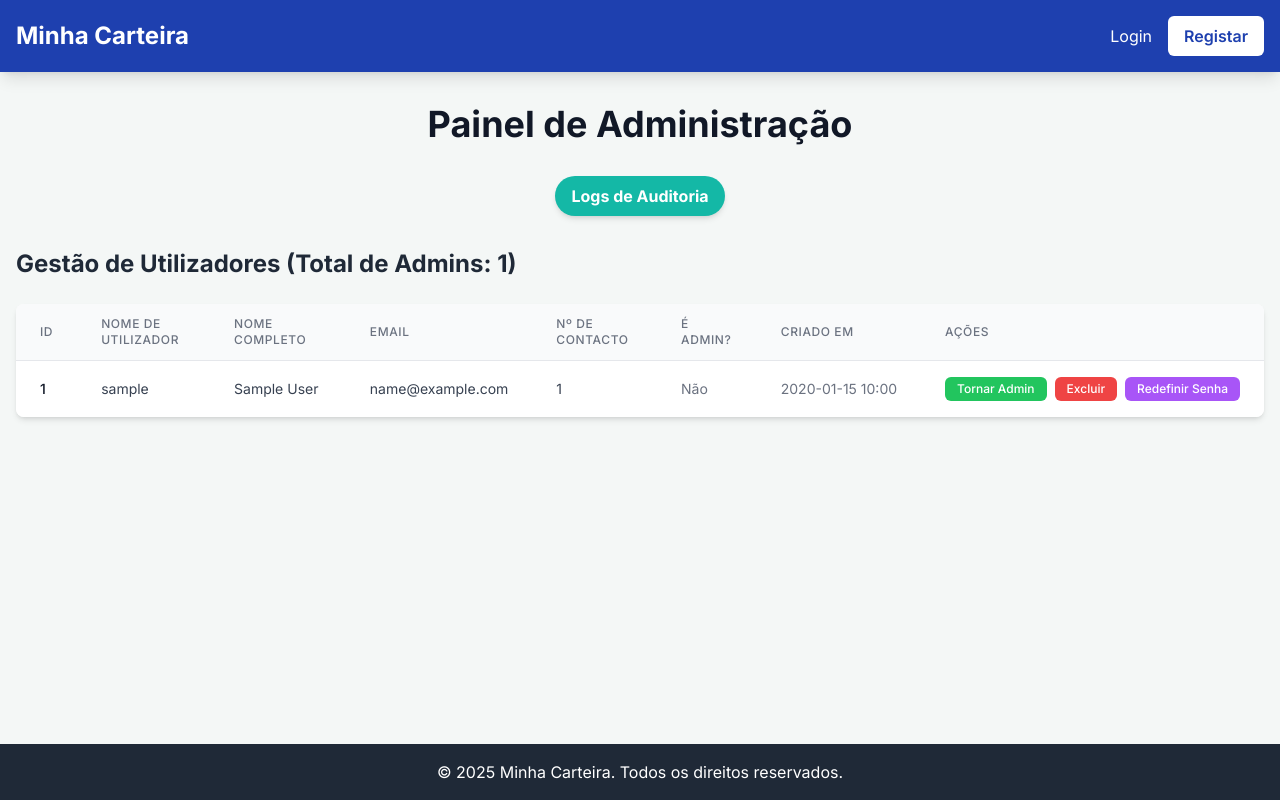
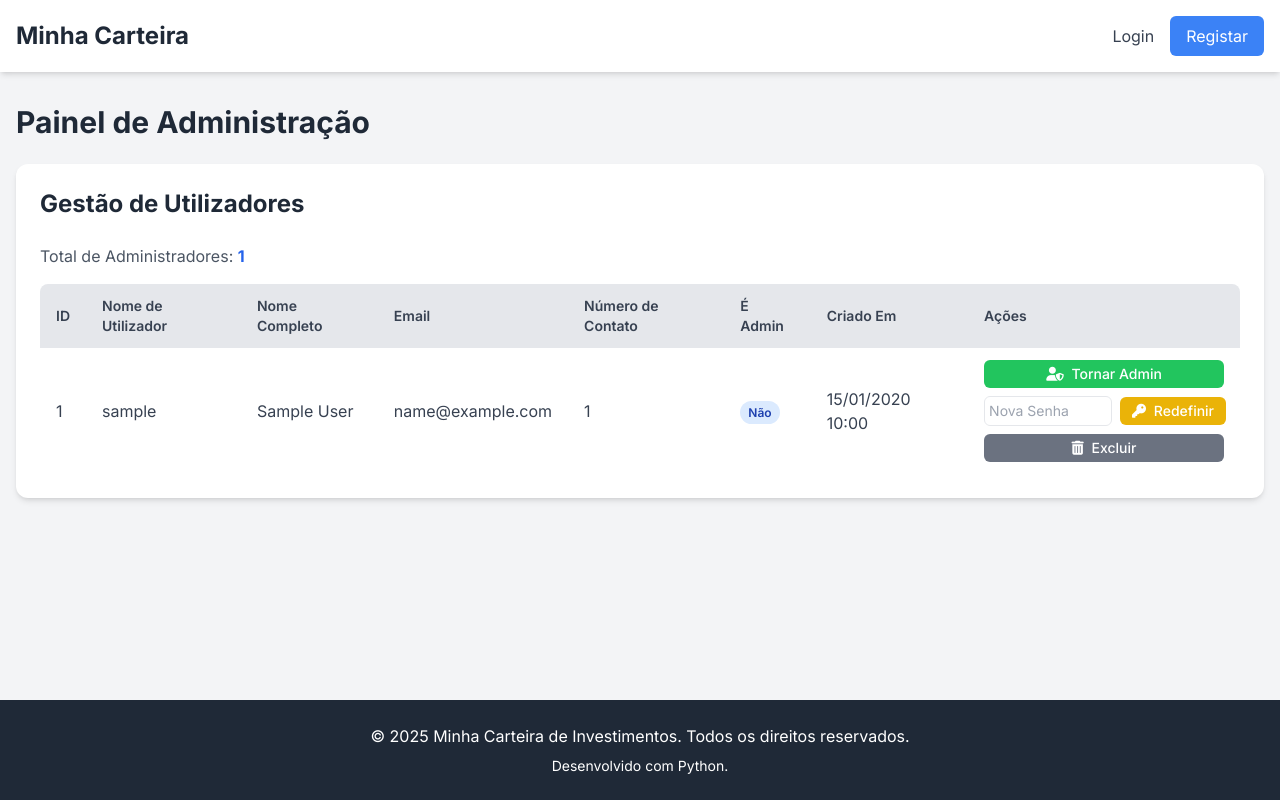
Before and after one commit to Marcos415/cotacoesview, a Flask app: template templates/admin_dashboard.html in a window 1280 px wide. Run offline with Flask 3, Linux system fonts and the light colour scheme; the template is opened without the code that fills it: most values are stand-ins (such as "Sample title", 1, 10 or a date in 2020); parts of the project's set-up code (start-up, migrations or seed data) failed here and were passed over; some libraries are stand-ins or nearby versions.

Commit message:
Corrigido o botão de redefinir senha no painel de admin para incluir campo de nova senha.

```diff
--- a/templates/admin_dashboard.html
+++ b/templates/admin_dashboard.html
@@ -1,104 +1,149 @@
-{% extends 'base.html' %}
+<!DOCTYPE html>
+<html lang="pt">
+<head>
+    <meta charset="UTF-8">
+    <meta name="viewport" content="width=device-width, initial-scale=1.0">
+    <title>Painel de Admin - Minha Carteira</title>
+    <script src="https://cdn.tailwindcss.com"></script>
+    <link href="https://fonts.googleapis.com/css2?family=Inter:wght@300;400;500;600;700&display=swap" rel="stylesheet">
+    <link rel="stylesheet" href="https://cdnjs.cloudflare.com/ajax/libs/font-awesome/6.0.0-beta3/css/all.min.css">
+    <style>
+        body {
+            font-family: 'Inter', sans-serif;
+            background-color: #f0f2f5;
+        }
+        .action-button {
+            transition: all 0.2s ease-in-out;
+            box-shadow: 0 4px 10px rgba(0, 0, 0, 0.1);
+        }
+        .action-button:hover {
+            transform: translateY(-2px);
+            box-shadow: 0 6px 15px rgba(0, 0, 0, 0.2);
+        }
+        .table-header {
+            background-color: #e9ecef;
+        }
+    </style>
+</head>
+<body class="bg-gray-100 min-h-screen flex flex-col">
+    <!-- Navbar -->
+    <nav class="bg-white shadow-md p-4 flex justify-between items-center">
+        <a href="{{ url_for('index') }}" class="text-2xl font-bold text-gray-800">
+            Minha Carteira
+        </a>
+        <div class="flex items-center space-x-4">
+            {% if session.get('user_id') %}
+            <span class="text-gray-700">Olá, <span class="font-semibold">{{ session.get('username') }}</span>!</span>
+            <div class="relative group">
+                <button class="text-gray-700 hover:text-blue-600 focus:outline-none flex items-center space-x-1">
+                    <i class="fas fa-user-circle text-xl"></i>
+                    <span>Conta</span>
+                    <i class="fas fa-chevron-down text-xs ml-1"></i>
+                </button>
+                <div class="absolute right-0 mt-2 w-48 bg-white rounded-md shadow-lg py-1 z-20 opacity-0 invisible group-hover:opacity-100 group-hover:visible transition-all duration-200 ease-in-out transform scale-95 group-hover:scale-100">
+                    <a href="{{ url_for('profile') }}" class="block px-4 py-2 text-sm text-gray-700 hover:bg-gray-100">
+                        <i class="fas fa-cog mr-2"></i>Configurações do Perfil
+                    </a>
+                    {% if session.get('is_admin') %}
+                    <a href="{{ url_for('admin_dashboard') }}" class="block px-4 py-2 text-sm text-gray-700 hover:bg-gray-100">
+                        <i class="fas fa-users-cog mr-2"></i>Painel de Admin
+                    </a>
+                    <a href="{{ url_for('admin_audit_logs') }}" class="block px-4 py-2 text-sm text-gray-700 hover:bg-gray-100">
+                        <i class="fas fa-clipboard-list mr-2"></i>Logs de Auditoria
+                    </a>
+                    {% endif %}
+                    <a href="{{ url_for('logout') }}" class="block px-4 py-2 text-sm text-gray-700 hover:bg-gray-100 border-t border-gray-200 mt-1 pt-2">
+                        <i class="fas fa-sign-out-alt mr-2"></i>Sair
+                    </a>
+                </div>
+            </div>
+            {% else %}
+            <a href="{{ url_for('login') }}" class="text-gray-700 hover:text-blue-600">Login</a>
+            <a href="{{ url_for('register') }}" class="bg-blue-500 text-white px-4 py-2 rounded-md hover:bg-blue-600 transition-colors">Registar</a>
+            {% endif %}
+        </div>
+    </nav>
 
-{% block title %}Painel de Administração{% endblock %}
+    <!-- Main Content -->
+    <main class="flex-grow container mx-auto px-4 py-8">
+        <h1 class="text-3xl font-bold text-gray-800 mb-6">Painel de Administração</h1>
 
-{% block content %}
-<div class="container mx-auto px-4 py-8">
-    <h1 class="text-4xl font-bold text-gray-900 mb-8 text-center">Painel de Administração</h1>
-
-    <!-- Mensagens Flash -->
+        <!-- Flash Messages -->
+        <div id="flash-messages" class="mb-6">
             {% with messages = get_flashed_messages(with_categories=true) %}
                 {% if messages %}
-            <div class="mb-6 space-y-3">
                     {% for category, message in messages %}
-                    <div class="p-4 rounded-lg text-sm {% if category == 'success' %}bg-green-100 text-green-800{% elif category == 'danger' %}bg-red-100 text-red-800{% elif category == 'warning' %}bg-yellow-100 text-yellow-800{% else %}bg-blue-100 text-blue-800{% endif %} shadow-md">
+                        <div class="p-3 mb-3 rounded-lg text-sm {% if category == 'success' %}bg-green-100 text-green-800{% elif category == 'danger' %}bg-red-100 text-red-800{% else %}bg-blue-100 text-blue-800{% endif %}" role="alert">
                             {{ message }}
                         </div>
                     {% endfor %}
-            </div>
                 {% endif %}
             {% endwith %}
-
-    <div class="mb-8 flex flex-wrap justify-center gap-4">
-        <a href="{{ url_for('admin_audit_logs') }}" class="bg-teal-500 hover:bg-teal-600 text-white font-bold py-2 px-4 rounded-full shadow-md hover:shadow-lg transition duration-300">
-            Logs de Auditoria
-        </a>
         </div>
 
-    <h2 class="text-2xl font-bold text-gray-800 mb-6">Gestão de Utilizadores (Total de Admins: {{ admin_count }})</h2>
+        <section class="bg-white p-6 rounded-xl shadow-md mb-8">
+            <h2 class="text-2xl font-bold text-gray-800 mb-6">Gestão de Utilizadores</h2>
+            <p class="text-gray-600 mb-4">Total de Administradores: <span class="font-bold text-blue-600">{{ admin_count }}</span></p>
 
             {% if users %}
-        <div class="overflow-x-auto bg-white rounded-lg shadow-md">
-            <table class="min-w-full divide-y divide-gray-200">
-                <thead class="bg-gray-50">
+                <div class="overflow-x-auto">
+                    <table class="min-w-full bg-white rounded-lg overflow-hidden">
+                        <thead class="bg-gray-200 text-gray-700">
                             <tr>
-                        <th scope="col" class="px-6 py-3 text-left text-xs font-medium text-gray-500 uppercase tracking-wider">
-                            ID
-                        </th>
-                        <th scope="col" class="px-6 py-3 text-left text-xs font-medium text-gray-500 uppercase tracking-wider">
-                            Nome de Utilizador
-                        </th>
-                        <th scope="col" class="px-6 py-3 text-left text-xs font-medium text-gray-500 uppercase tracking-wider">
-                            Nome Completo
-                        </th>
-                        <th scope="col" class="px-6 py-3 text-left text-xs font-medium text-gray-500 uppercase tracking-wider">
-                            Email
-                        </th>
-                        <th scope="col" class="px-6 py-3 text-left text-xs font-medium text-gray-500 uppercase tracking-wider">
-                            Nº de Contacto
-                        </th>
-                        <th scope="col" class="px-6 py-3 text-left text-xs font-medium text-gray-500 uppercase tracking-wider">
-                            É Admin?
-                        </th>
-                        <th scope="col" class="px-6 py-3 text-left text-xs font-medium text-gray-500 uppercase tracking-wider">
-                            Criado Em
-                        </th>
-                        <th scope="col" class="px-6 py-3 text-left text-xs font-medium text-gray-500 uppercase tracking-wider">
-                            Ações
-                        </th>
+                                <th class="py-3 px-4 text-left text-sm font-semibold">ID</th>
+                                <th class="py-3 px-4 text-left text-sm font-semibold">Nome de Utilizador</th>
+                                <th class="py-3 px-4 text-left text-sm font-semibold">Nome Completo</th>
+                                <th class="py-3 px-4 text-left text-sm font-semibold">Email</th>
+                                <th class="py-3 px-4 text-left text-sm font-semibold">Número de Contato</th>
+                                <th class="py-3 px-4 text-left text-sm font-semibold">É Admin</th>
+                                <th class="py-3 px-4 text-left text-sm font-semibold">Criado Em</th>
+                                <th class="py-3 px-4 text-left text-sm font-semibold">Ações</th>
                             </tr>
                         </thead>
-                <tbody class="bg-white divide-y divide-gray-200">
+                        <tbody class="divide-y divide-gray-200">
                             {% for user in users %}
                             <tr>
-                        <td class="px-6 py-4 whitespace-nowrap text-sm font-medium text-gray-900">{{ user.id }}</td>
-                        <td class="px-6 py-4 whitespace-nowrap text-sm text-gray-700">{{ user.username }}</td>
-                        <td class="px-6 py-4 whitespace-nowrap text-sm text-gray-700">{{ user.full_name }}</td>
-                        <td class="px-6 py-4 whitespace-nowrap text-sm text-gray-700">{{ user.email }}</td>
-                        <td class="px-6 py-4 whitespace-nowrap text-sm text-gray-700">{{ user.contact_number if user.contact_number else 'N/A' }}</td>
-                        <td class="px-6 py-4 whitespace-nowrap text-sm {% if user.is_admin %}text-green-600 font-semibold{% else %}text-gray-500{% endif %}">
+                                <td class="py-3 px-4 text-gray-700">{{ user.id }}</td>
+                                <td class="py-3 px-4 text-gray-700">{{ user.username }}</td>
+                                <td class="py-3 px-4 text-gray-700">{{ user.full_name }}</td>
+                                <td class="py-3 px-4 text-gray-700">{{ user.email }}</td>
+                                <td class="py-3 px-4 text-gray-700">{{ user.contact_number if user.contact_number else 'N/A' }}</td>
+                                <td class="py-3 px-4 text-gray-700">
+                                    <span class="px-2 py-1 rounded-full text-xs font-semibold
+                                        {% if user.is_admin %}bg-green-100 text-green-800{% else %}bg-blue-100 text-blue-800{% endif %}">
                                         {{ 'Sim' if user.is_admin else 'Não' }}
+                                    </span>
                                 </td>
-                        <td class="px-6 py-4 whitespace-nowrap text-sm text-gray-500">
-                            {{ user.created_at | datetimeformat('%Y-%m-%d %H:%M') }}
-                        </td>
-                        <td class="px-6 py-4 whitespace-nowrap text-left text-sm font-medium flex space-x-2">
-                            {% if user.id != session['user_id'] %}
-                                <form action="{{ url_for('toggle_admin', user_id=user.id) }}" method="POST" class="inline">
-                                    <button type="submit" class="
-                                        {% if user.is_admin %}
-                                            bg-yellow-500 hover:bg-yellow-600
-                                        {% else %}
-                                            bg-green-500 hover:bg-green-600
-                                        {% endif %}
-                                        text-white py-1 px-3 rounded-md text-xs transition-colors">
-                                        {{ 'Remover Admin' if user.is_admin else 'Tornar Admin' }}
+                                <td class="py-3 px-4 text-gray-700">{{ user.created_at | datetimeformat('%d/%m/%Y %H:%M') }}</td>
+                                <td class="py-3 px-4">
+                                    <div class="flex flex-col space-y-2">
+                                        {# Toggle Admin Status #}
+                                        <form action="{{ url_for('toggle_admin', user_id=user.id) }}" method="POST" class="inline-block">
+                                            <button type="submit" class="w-full text-center px-3 py-1 rounded-md text-sm font-medium
+                                                {% if user.is_admin %}bg-red-500 hover:bg-red-600 text-white{% else %}bg-green-500 hover:bg-green-600 text-white{% endif %}"
+                                                onclick="return confirm('Tem certeza que deseja {{ 'remover as permissões de admin de' if user.is_admin else 'promover a admin' }} {{ user.username }}?');">
+                                                <i class="fas fa-user-shield mr-1"></i> {{ 'Remover Admin' if user.is_admin else 'Tornar Admin' }}
                                             </button>
                                         </form>
-                                <form action="{{ url_for('delete_user', user_id=user.id) }}" method="POST" class="inline" onsubmit="return confirm('Tem certeza que deseja excluir o usuário {{ user.username }} e TODAS as suas transações? Esta ação é irreversível.');">
-                                    <button type="submit" class="bg-red-500 hover:bg-red-600 text-white py-1 px-3 rounded-md text-xs transition-colors">
-                                        Excluir
+
+                                        {# Reset Password Form #}
+                                        <form action="{{ url_for('reset_password', user_id=user.id) }}" method="POST" class="inline-flex items-center space-x-2">
+                                            <input type="password" name="new_password" placeholder="Nova Senha" required
+                                                   minlength="6" class="p-1 border rounded-md text-sm w-32 focus:ring-blue-500 focus:border-blue-500">
+                                            <button type="submit" class="flex-shrink-0 bg-yellow-500 hover:bg-yellow-600 text-white px-3 py-1 rounded-md text-sm font-medium"
+                                                    onclick="return confirm('Tem certeza que deseja redefinir a senha de {{ user.username }}?');">
+                                                <i class="fas fa-key mr-1"></i> Redefinir
                                             </button>
                                         </form>
-                                <!-- Botão de Redefinir Senha -->
-                                <button type="button"
-                                        onclick="openResetPasswordModal({{ user.id }}, '{{ user.username }}')"
-                                        class="bg-purple-500 hover:bg-purple-600 text-white py-1 px-3 rounded-md text-xs transition-colors">
-                                    Redefinir Senha
+
+                                        {# Delete User #}
+                                        <form action="{{ url_for('delete_user', user_id=user.id) }}" method="POST" class="inline-block">
+                                            <button type="submit" class="w-full text-center bg-gray-500 hover:bg-gray-600 text-white px-3 py-1 rounded-md text-sm font-medium"
+                                                onclick="return confirm('Tem certeza que deseja excluir o utilizador {{ user.username }}? Esta ação é irreversível.');">
+                                                <i class="fas fa-trash-alt mr-1"></i> Excluir
                                             </button>
-                            {% else %}
-                                <span class="text-gray-400 text-xs">Sua conta</span>
-                            {% endif %}
+                                        </form>
+                                    </div>
                                 </td>
                             </tr>
                             {% endfor %}
@@ -106,65 +151,27 @@
                     </table>
                 </div>
             {% else %}
-        <p class="text-center text-gray-600 py-4">Nenhum outro usuário encontrado no sistema.</p>
+                <p class="text-gray-600">Nenhum utilizador registado além do seu próprio.</p>
             {% endif %}
-</div>
+        </section>
 
-<!-- Modal para Redefinir Senha -->
-<div id="resetPasswordModal" class="fixed inset-0 bg-gray-600 bg-opacity-50 flex items-center justify-center p-4 z-50 hidden">
-    <div class="bg-white rounded-lg shadow-xl w-full max-w-md p-6 relative">
-        <h3 class="text-xl font-bold text-gray-800 mb-4">Redefinir Senha para <span id="resetUserUsername" class="text-blue-600"></span></h3>
-        <button id="closeResetPasswordModal" class="absolute top-3 right-5 text-gray-500 hover:text-gray-800 text-2xl font-bold">&times;</button>
+    </main>
 
-        <form id="resetPasswordForm" method="POST" class="space-y-4">
-            <input type="hidden" id="resetUserId" name="user_id">
-            <div>
-                <label for="new_password" class="block text-sm font-medium text-gray-700">Nova Senha</label>
-                <input type="password" id="new_password" name="new_password" required minlength="6"
-                       class="mt-1 block w-full px-3 py-2 border border-gray-300 rounded-md shadow-sm focus:outline-none focus:ring-blue-500 focus:border-blue-500">
-            </div>
-            <button type="submit" class="w-full bg-blue-600 hover:bg-blue-700 text-white font-bold py-2 px-4 rounded-md shadow-sm transition-colors">
-                Redefinir Senha
-            </button>
-        </form>
-    </div>
-</div>
+    <!-- Footer -->
+    <footer class="bg-gray-800 text-white p-6 text-center mt-8">
+        <p>&copy; {{ now() | datetimeformat('%Y') }} Minha Carteira de Investimentos. Todos os direitos reservados.</p>
+        <p class="text-sm mt-2">Desenvolvido com Python.</p>
+    </footer>
 
-{% endblock %}
-
-{% block scripts_extra %}
     <script>
-    const resetPasswordModal = document.getElementById('resetPasswordModal');
-    const closeResetPasswordModalBtn = document.getElementById('closeResetPasswordModal');
-    const resetUserIdInput = document.getElementById('resetUserId');
-    const resetUserUsernameSpan = document.getElementById('resetUserUsername');
-    const resetPasswordForm = document.getElementById('resetPasswordForm');
-
-    function openResetPasswordModal(userId, username) {
-        resetUserIdInput.value = userId;
-        resetUserUsernameSpan.textContent = username;
-        resetPasswordForm.action = "{{ url_for('reset_password', user_id=12345) }}".replace('12345', userId);
-        resetPasswordModal.classList.remove('hidden');
-    }
-
-    closeResetPasswordModalBtn.addEventListener('click', function() {
-        resetPasswordModal.classList.add('hidden');
-    });
-
-    // Fechar modal ao clicar fora
-    resetPasswordModal.addEventListener('click', function(event) {
-        if (event.target === resetPasswordModal) {
-            resetPasswordModal.classList.add('hidden');
-        }
-    });
-
-    // Adicione validação básica ao formulário de redefinição de senha antes de enviar
-    resetPasswordForm.addEventListener('submit', function(event) {
-        const newPassword = document.getElementById('new_password').value;
-        if (newPassword.length < 6) {
-            alert('A nova senha deve ter pelo menos 6 caracteres.');
-            event.preventDefault(); // Impede o envio do formulário
+        document.addEventListener('DOMContentLoaded', function() {
+            const flashMessages = document.getElementById('flash-messages');
+            if (flashMessages && flashMessages.children.length > 0) {
+                setTimeout(() => {
+                    flashMessages.innerHTML = '';
+                }, 7000);
             }
         });
     </script>
-{% endblock %}
+</body>
+</html>
```
Lines whose indentation alone changed are shown as unchanged.
